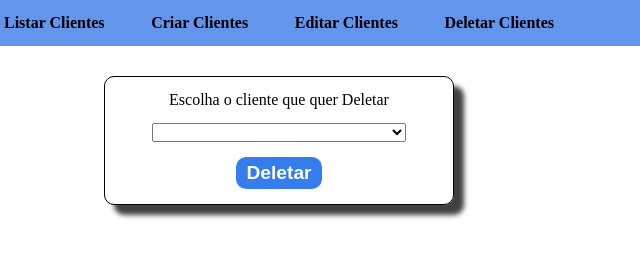
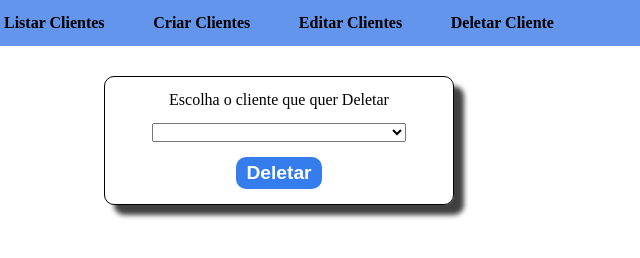
Before and after one commit to Kenzie-Academy-Brasil-Developers/m2-entrega-lista-de-clientes-DenisGuedes1, a plain HTML site: page src/pages/deletar.html in a window 1280 px wide. Shown: the full height of the page, 361-1001 px from the left. Drawn offline with Linux system fonts and the light colour scheme; no server answers; files whose address does not match are found by name.

Commit message:
atualizaçao

```diff
--- a/src/pages/deletar.html
+++ b/src/pages/deletar.html
@@ -16,7 +16,7 @@
             <li><a href="../../index.html">Listar Clientes</a></li>
             <li><a href="./cadastrar.html">Criar Clientes</a></li>
             <li><a href="./editar.html">Editar Clientes</a></li>
-            <li><a href="">Deletar Clientes</a></li>
+            <li><a href="">Deletar Cliente</a></li>
         </ul>
     </header>
 
```
